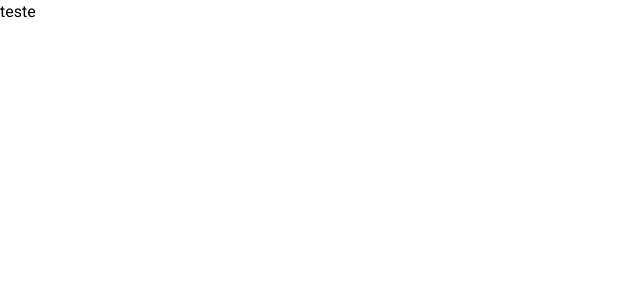
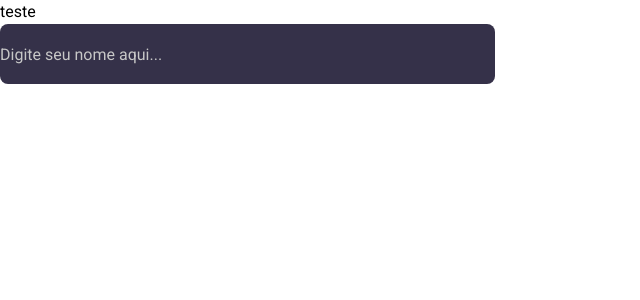
Before and after one commit to ez-Bracket/ez-bracket, a React (Create React App) app: page / in a window 1280 px wide. Shown: the top 300 px of the page, without its empty margins (0-640 px from the left). Built offline with nearby package versions, Linux system fonts and the light colour scheme.

Commit message:
feat-modal-input

```diff
--- a/src/App.tsx
+++ b/src/App.tsx
@@ -1,9 +1,11 @@
 import './styles/main.css';
+import  { Input }  from './components/Input';
 
 export const App = () => {
   return (
     <div>
       <h1>teste</h1>
+      <Input placeholder='Digite seu nome aqui...'></Input>
     </div>
   );
 };
--- /dev/null
+++ b/src/components/Input/index.tsx
@@ -0,0 +1,15 @@
+interface iPropsInput {
+    placeholder: string,
+    type?: string,
+    name?: string
+}
+
+export const Input = ({placeholder, type, name}: iPropsInput) => {
+    return (
+        <input
+            className="w-4/5 max-w-[495px] h-[60px] bg-gray-200 rounded-lg c-gray-100 text-white placeholder:text-gray-100"
+            type="text"
+            placeholder={placeholder}
+        />
+    )
+}
```
